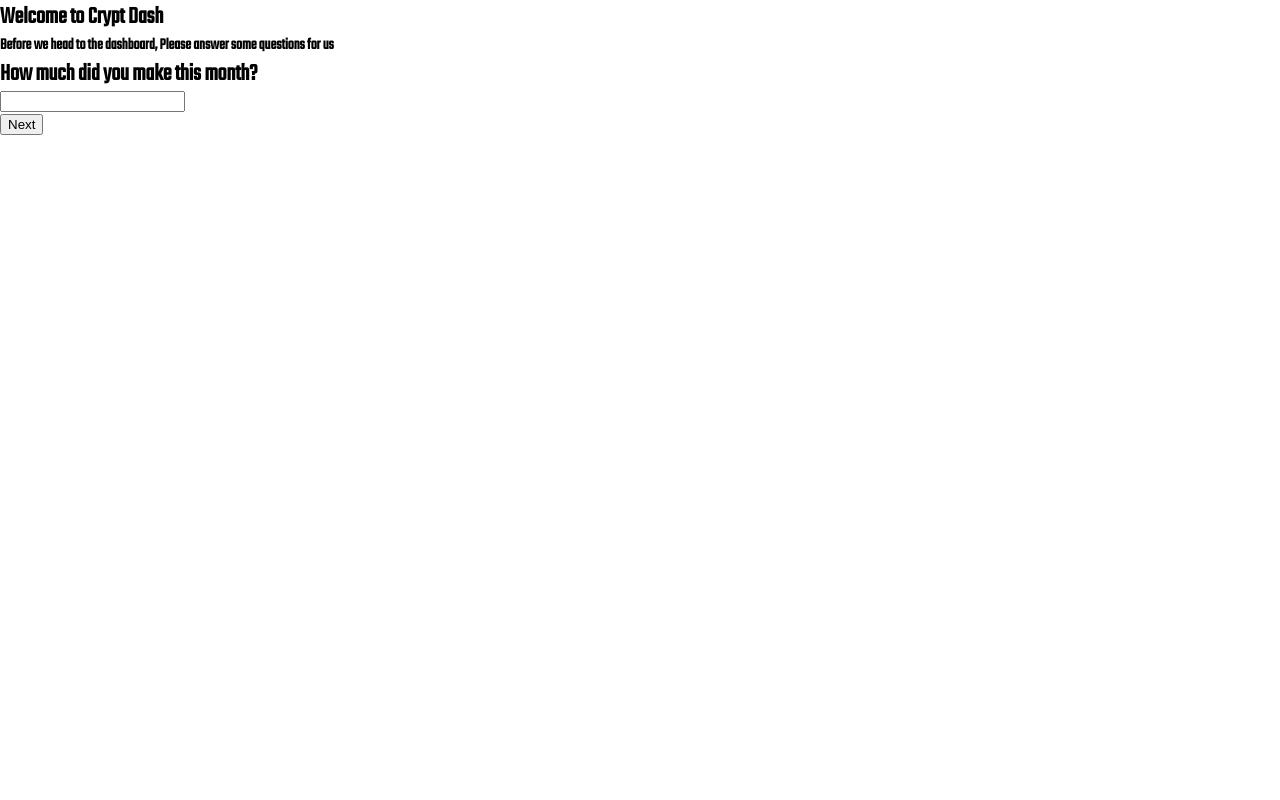
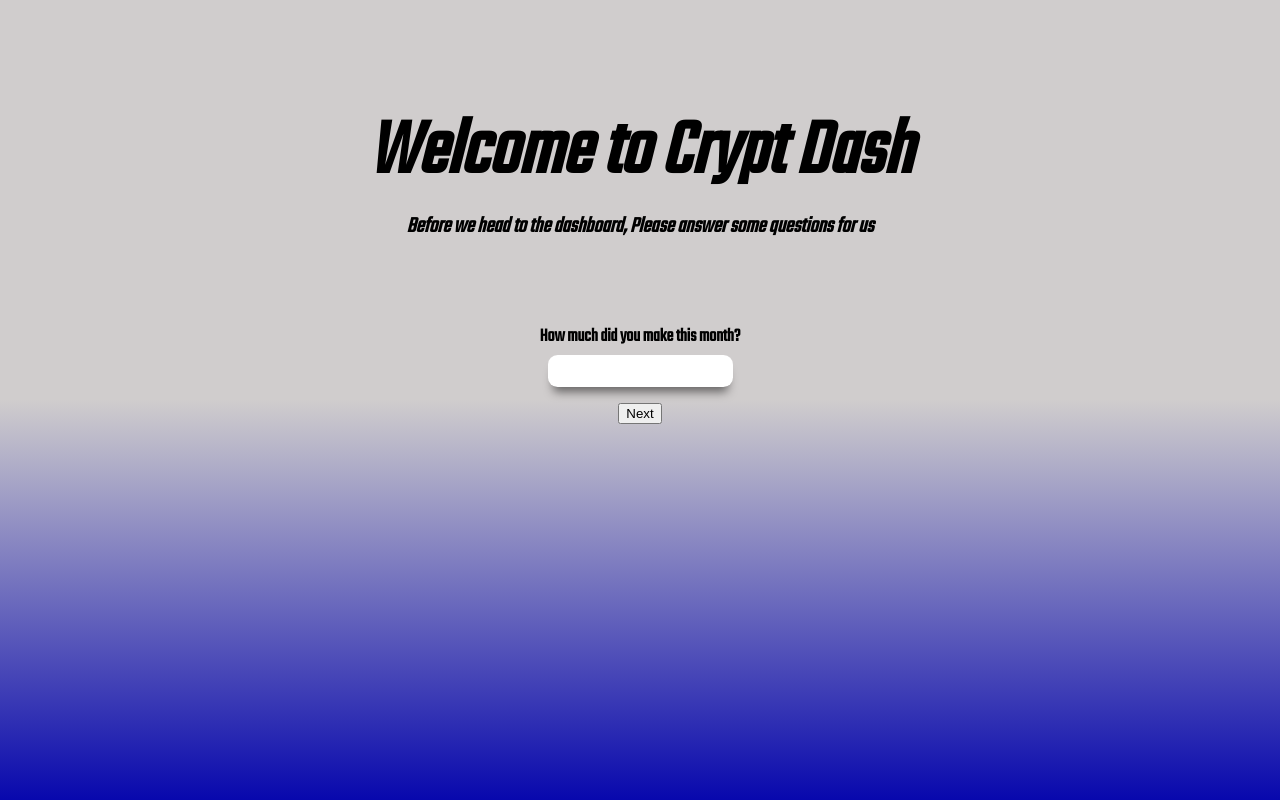
Before and after one commit to victorobiora/crypt-dash, a React (Create React App) app: page / in a window 1280 px wide. Built offline with nearby package versions, Linux system fonts and the light colour scheme.

Commit message:
'styles added'

```diff
--- a/src/App.css
+++ b/src/App.css
@@ -46,4 +46,5 @@
 .new_Page {
   height: 100%;
   width: 100%;
+
 }
--- a/src/components/Login/LoginComponent.jsx
+++ b/src/components/Login/LoginComponent.jsx
@@ -4,7 +4,7 @@ import * as QuestionsComponents from './QuestionsComponent'
 const LoginComponent = (props) => {
 
   return (
-    <section className="new_Page">
+    <section className={`${classes.logInContainer} new_Page` }>
       <div className={classes.introText}>
         <h1>Welcome to Crypt Dash</h1>
         <h4>
@@ -12,7 +12,7 @@ const LoginComponent = (props) => {
         </h4>
       </div>
       <form>
-        {<QuestionsComponents.GetIncome />}
+        {<QuestionsComponents.GetIncome/>}
         <button>Next</button>
       </form>
     </section>
--- a/src/components/Login/LoginComponent.module.css
+++ b/src/components/Login/LoginComponent.module.css
@@ -0,0 +1,29 @@
+.logInContainer {
+text-align: center;
+padding: 5rem;
+padding-top: 6rem;
+background: linear-gradient(to bottom,  rgb(208, 205, 205) 50%, rgb(8, 8, 173));
+
+}
+
+.introText {
+    margin-bottom: 2rem;
+}
+
+.introText h1 {
+    font-size: 5rem;
+    font-style: oblique;
+}
+
+.introText h4 {
+    font-size: 1.4rem;
+    font-style: italic;
+}
+
+.logInContainer button {
+    margin-top: 1rem;
+}
+
+.logInContainer form {
+    margin-top: 5rem;
+}
--- a/src/components/Login/QuestionsComponent.jsx
+++ b/src/components/Login/QuestionsComponent.jsx
@@ -3,8 +3,8 @@ import { useState } from "react";
 
 export const GetName = (props) => {
   return (
-    <div className={classes.getNameContainer}>
-      <h2>What is your name?</h2>
+    <div className={classes.getContainer}>
+      <h3>What is your name?</h3>
       <input type="text" name="name" className={classes.getNameInput} required/>
     </div>
   );
@@ -81,22 +81,22 @@ export const GetFavCoins = (props) => {
 };
 
 export const GetIncome = (props) => {
-    return <div>
-        <h2>How much did you make this month?</h2>
+    return <div className={classes.getContainer}>
+        <h3>How much did you make this month?</h3>
         <input type="number" name="income" required/>
     </div>
 };
 
 export const GetIncomeGoals = (props) => {
-    return <div>
-    <h2>How much do you wish to make per month?</h2>
+    return <div className={classes.getContainer}>
+    <h3>How much do you wish to make per month?</h3>
     <input type="number" name="income" required/>
 </div>
 };
 
 export const GetExpenseGoals = (props) => {
-    return <div>
-    <h2>Lastly, How much do you intend to spend this month?</h2>
+    return <div className={classes.getContainer}>
+    <h3>Lastly, How much do you intend to spend this month?</h3>
     <input type="number" name="income" required/>
 </div>
 };
--- a/src/components/Login/QuestionsComponent.module.css
+++ b/src/components/Login/QuestionsComponent.module.css
@@ -0,0 +1,8 @@
+.getContainer input {
+    height: 2rem;
+    margin-top: 0.3rem;
+    border-radius: 0.6rem;
+    border-color: transparent;
+    box-shadow: 0px 10px 10px -5px rgba(0, 0, 0, 0.5);
+    outline-color: transparent;
+}
```
